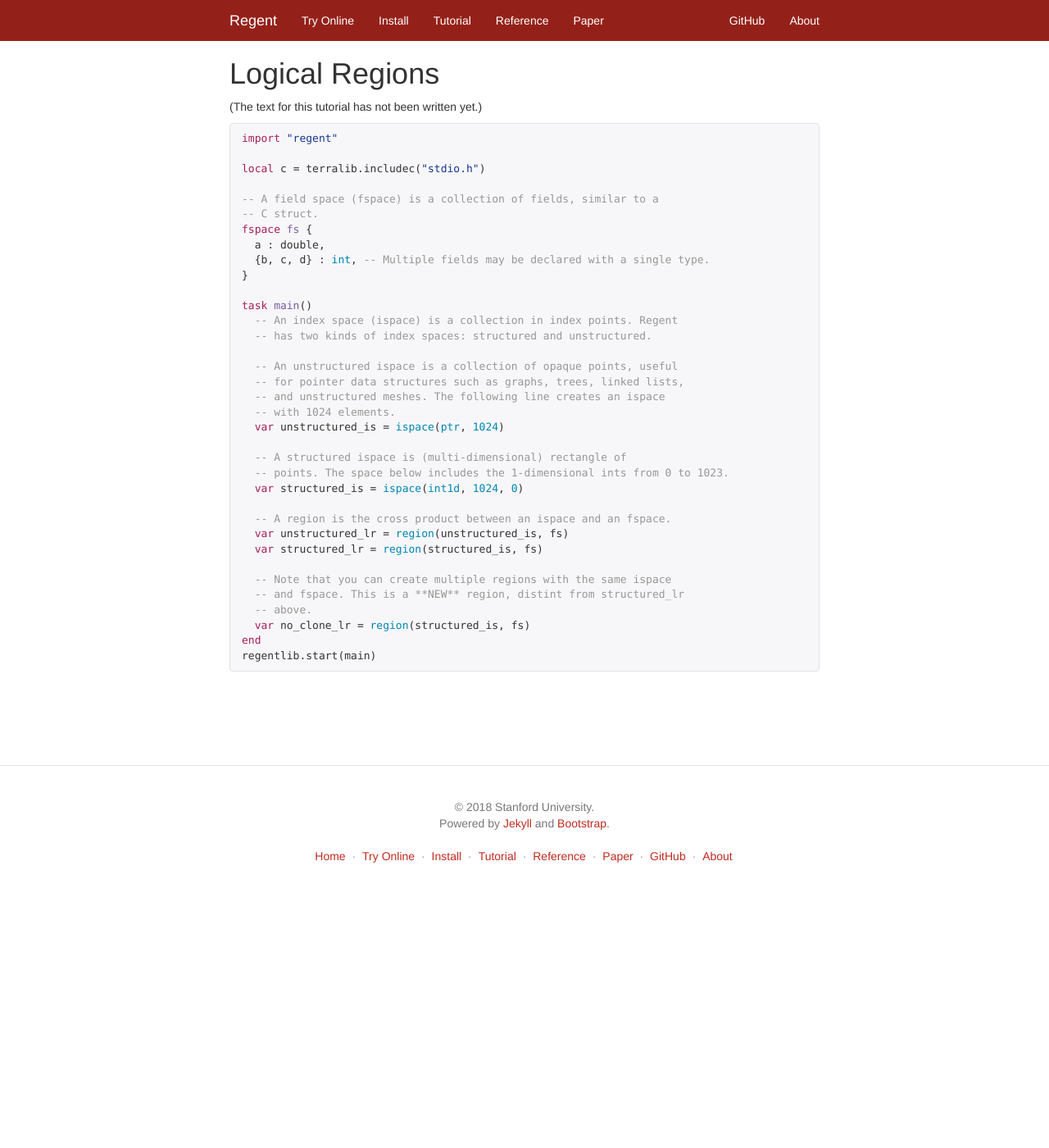
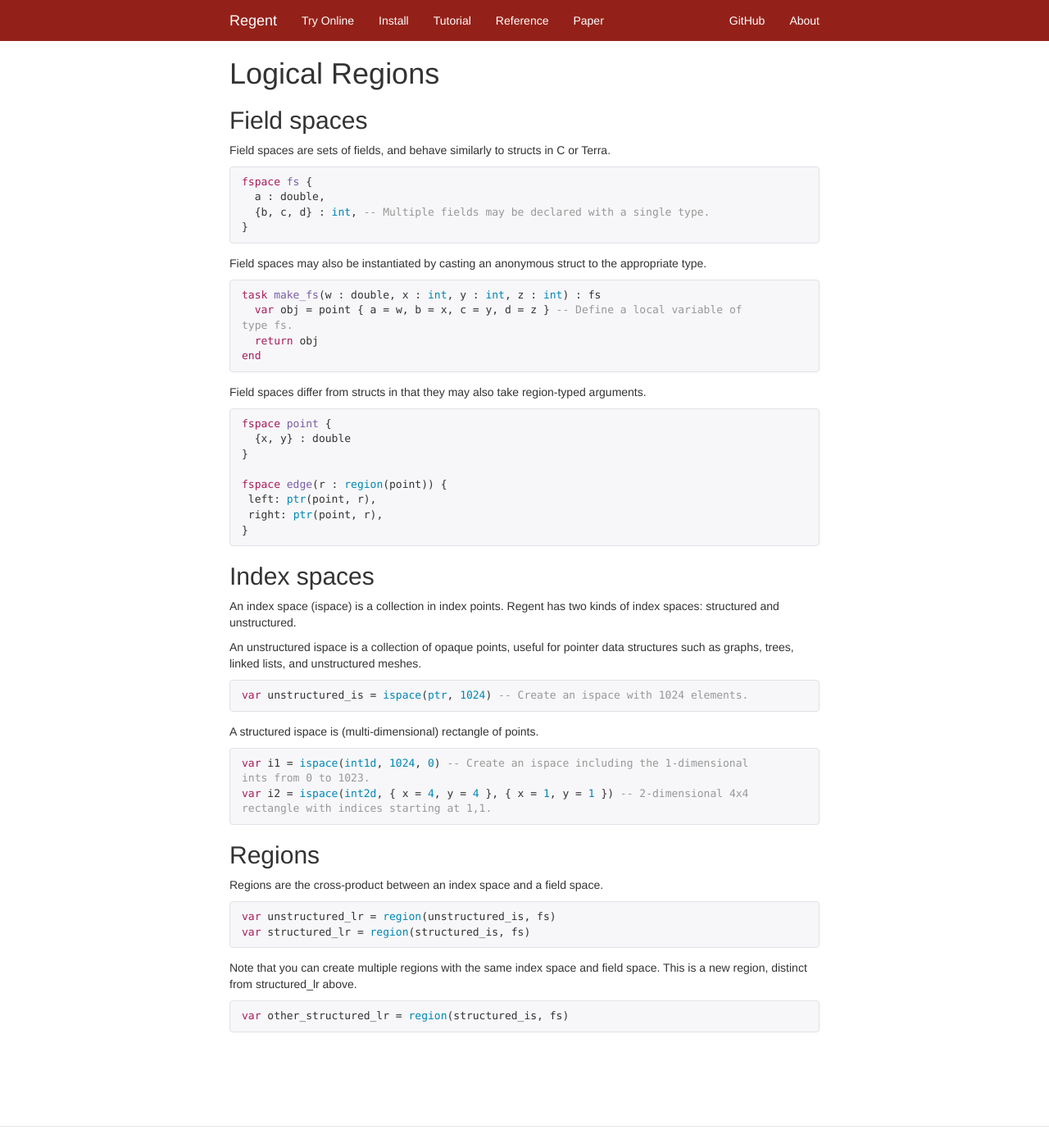
Before and after one commit to StanfordLegion/regent-lang.org, a Jekyll site: the page built from tutorial/04_logical_regions.md, in a window 1280 px wide and 1400 px high. Shown: the whole window at 82% size. Built offline with Jekyll 4.4.1, drawn with Linux system fonts in a browser that asks for light colours; nearby versions of some CDN libraries.

Commit message:
Add text to logical regions

```diff
--- a/tutorial/04_logical_regions.md
+++ b/tutorial/04_logical_regions.md
@@ -6,42 +6,67 @@ highlight_first: false
 permalink: /tutorial/04_logical_regions/index.html
 ---
 
-(The text for this tutorial has not been written yet.)
+## Field spaces
+
+Field spaces are sets of fields, and behave similarly to structs in C or Terra.
 
 {% highlight regent %}
-import "regent"
-
-local c = terralib.includec("stdio.h")
-
--- A field space (fspace) is a collection of fields, similar to a
--- C struct.
 fspace fs {
   a : double,
   {b, c, d} : int, -- Multiple fields may be declared with a single type.
 }
+{% endhighlight %}
 
-task main()
-  -- An index space (ispace) is a collection in index points. Regent
-  -- has two kinds of index spaces: structured and unstructured.
+Field spaces may also be instantiated by casting an anonymous struct to the appropriate type.
 
-  -- An unstructured ispace is a collection of opaque points, useful
-  -- for pointer data structures such as graphs, trees, linked lists,
-  -- and unstructured meshes. The following line creates an ispace
-  -- with 1024 elements.
-  var unstructured_is = ispace(ptr, 1024)
+{% highlight regent %}
+task make_fs(w : double, x : int, y : int, z : int) : fs
+  var obj = point { a = w, b = x, c = y, d = z } -- Define a local variable of type fs.
+  return obj
+end
+{% endhighlight %}
 
-  -- A structured ispace is (multi-dimensional) rectangle of
-  -- points. The space below includes the 1-dimensional ints from 0 to 1023.
-  var structured_is = ispace(int1d, 1024, 0)
+Field spaces differ from structs in that they may also take region-typed arguments.
 
-  -- A region is the cross product between an ispace and an fspace.
-  var unstructured_lr = region(unstructured_is, fs)
-  var structured_lr = region(structured_is, fs)
+{% highlight regent %}
+fspace point {
+  {x, y} : double
+}
 
-  -- Note that you can create multiple regions with the same ispace
-  -- and fspace. This is a **NEW** region, distint from structured_lr
-  -- above.
-  var no_clone_lr = region(structured_is, fs)
-end
-regentlib.start(main)
+fspace edge(r : region(point)) {
+ left: ptr(point, r),
+ right: ptr(point, r),
+}
 {% endhighlight %}
+
+## Index spaces
+
+An index space (ispace) is a collection in index points. Regent has two kinds of index spaces: structured and unstructured.
+
+An unstructured ispace is a collection of opaque points, useful for pointer data structures such as graphs, trees, linked lists, and unstructured meshes.
+
+{% highlight regent %}
+var unstructured_is = ispace(ptr, 1024) -- Create an ispace with 1024 elements.
+{% endhighlight %}
+
+A structured ispace is (multi-dimensional) rectangle of points.
+
+{% highlight regent %}
+var i1 = ispace(int1d, 1024, 0) -- Create an ispace including the 1-dimensional ints from 0 to 1023.
+var i2 = ispace(int2d, { x = 4, y = 4 }, { x = 1, y = 1 }) -- 2-dimensional 4x4 rectangle with indices starting at 1,1.
+{% endhighlight %}
+
+## Regions
+
+Regions are the cross-product between an index space and a field space.
+
+{% highlight regent %}
+var unstructured_lr = region(unstructured_is, fs)
+var structured_lr = region(structured_is, fs)
+{% endhighlight %}
+
+Note that you can create multiple regions with the same index space and field space. This is a new region, distinct from structured_lr above.
+
+{% highlight regent %}
+var other_structured_lr = region(structured_is, fs)
+{% endhighlight %}
```
